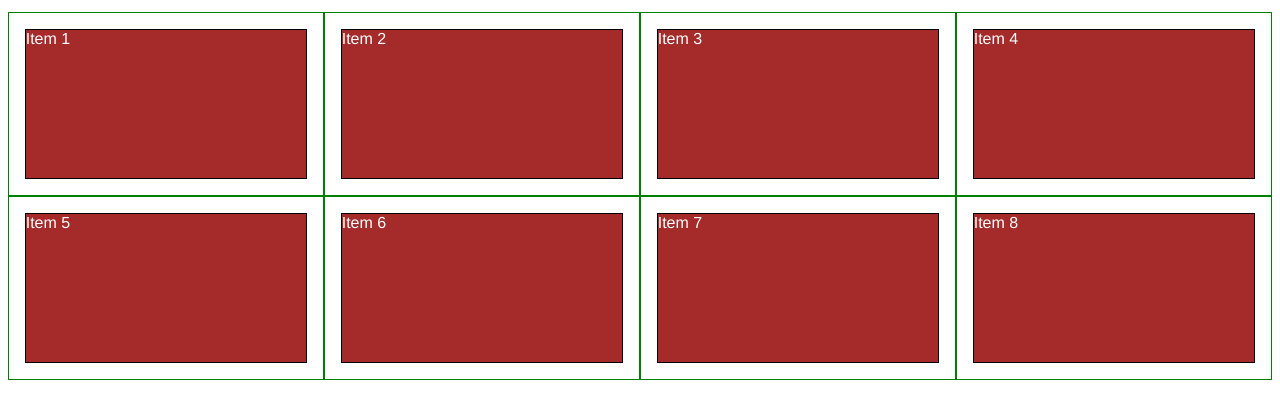
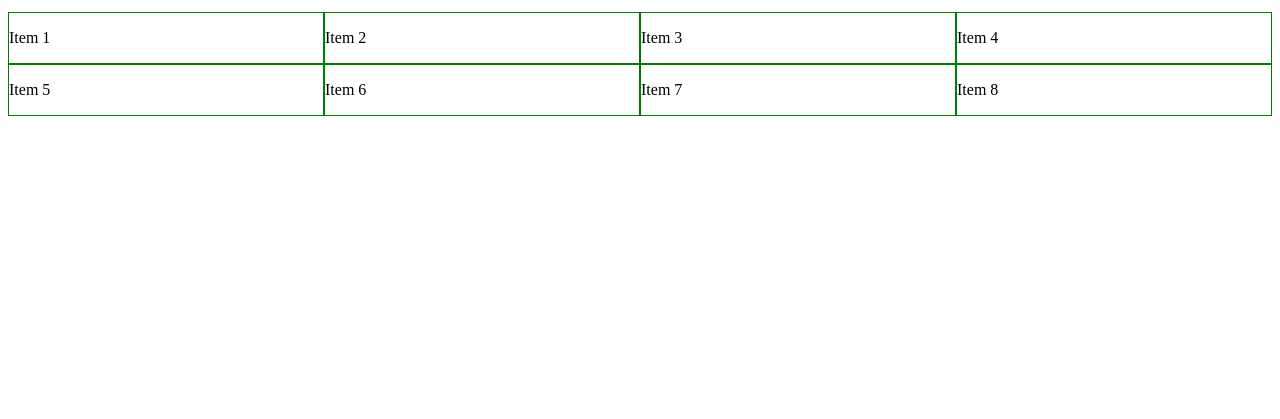
Before and after one commit to MehdiKhodadad/Coursera_new, a plain HTML site: page module2solution/index.html in a window 1280 px wide. Shown: the part 61-480 px from the top of the page. Drawn offline with Linux system fonts and the light colour scheme.

Commit message:
Update index.html

```diff
--- a/module2solution/index.html
+++ b/module2solution/index.html
@@ -3,7 +3,7 @@
 <head>
 <meta charset="utf-8">
 <meta name="viewport" content="width=device-width, initial-scale=1">
-<title>Responsive Layout</title>
+<title>Module2 Solution</title>
 <style>
 
 /********** Base styles **********/
@@ -14,7 +14,7 @@ h1 {
   margin-bottom: 15px;
 }
 
-p {
+p {/*
   border: 1px solid black;
   background-color: #A52A2A;
   width: 90%;
@@ -23,6 +23,7 @@ p {
   margin-left: auto;
   font-family: Helvetica;
   color: white;
+  */
 }
 
 /* Simple Responsive Framework. */
```
